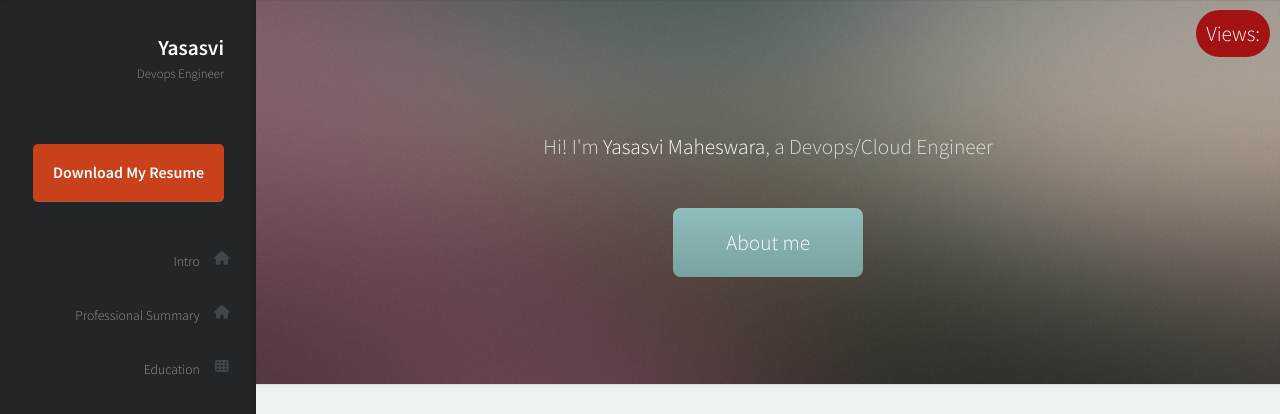
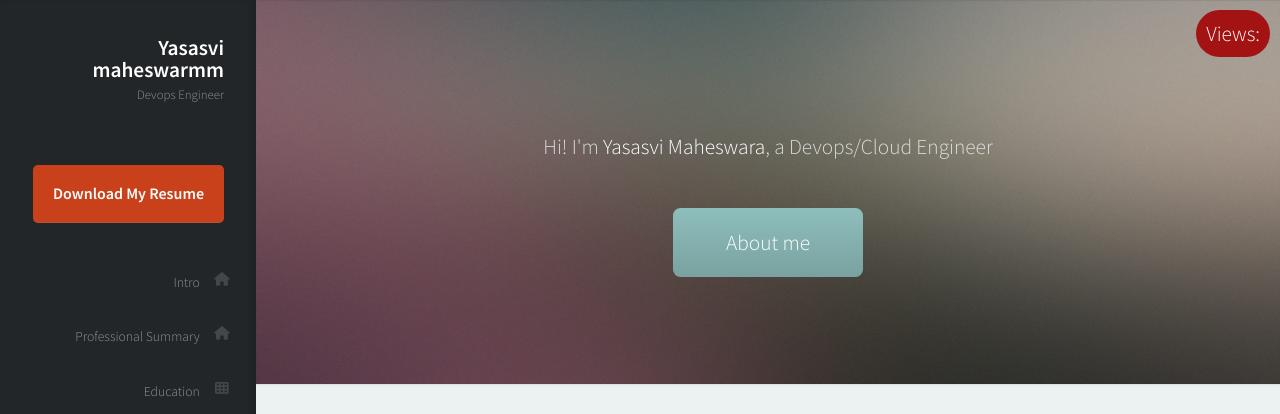
Before and after one commit to Itsmeyashh/AWS-cloudresume-challenge, a plain HTML site: page website/index.html in a window 1280 px wide. Shown: the top 414 px of the page. Drawn offline with Linux system fonts and the light colour scheme; no server answers.

Commit message:
new commit

```diff
--- a/website/index.html
+++ b/website/index.html
@@ -43,7 +43,7 @@
 					<!-- Logo -->
 						<div id="logo">
 
-							            <h1 id="title">Yasasvi </h1>
+							            <h1 id="title">Yasasvi maheswarmm </h1>
 							<p>Devops Engineer</p>
 							<footer>
 								<a href="resume.pdf" id="download-resume" download="Yasasvi_Maheswaram_Resume.pdf">
```
